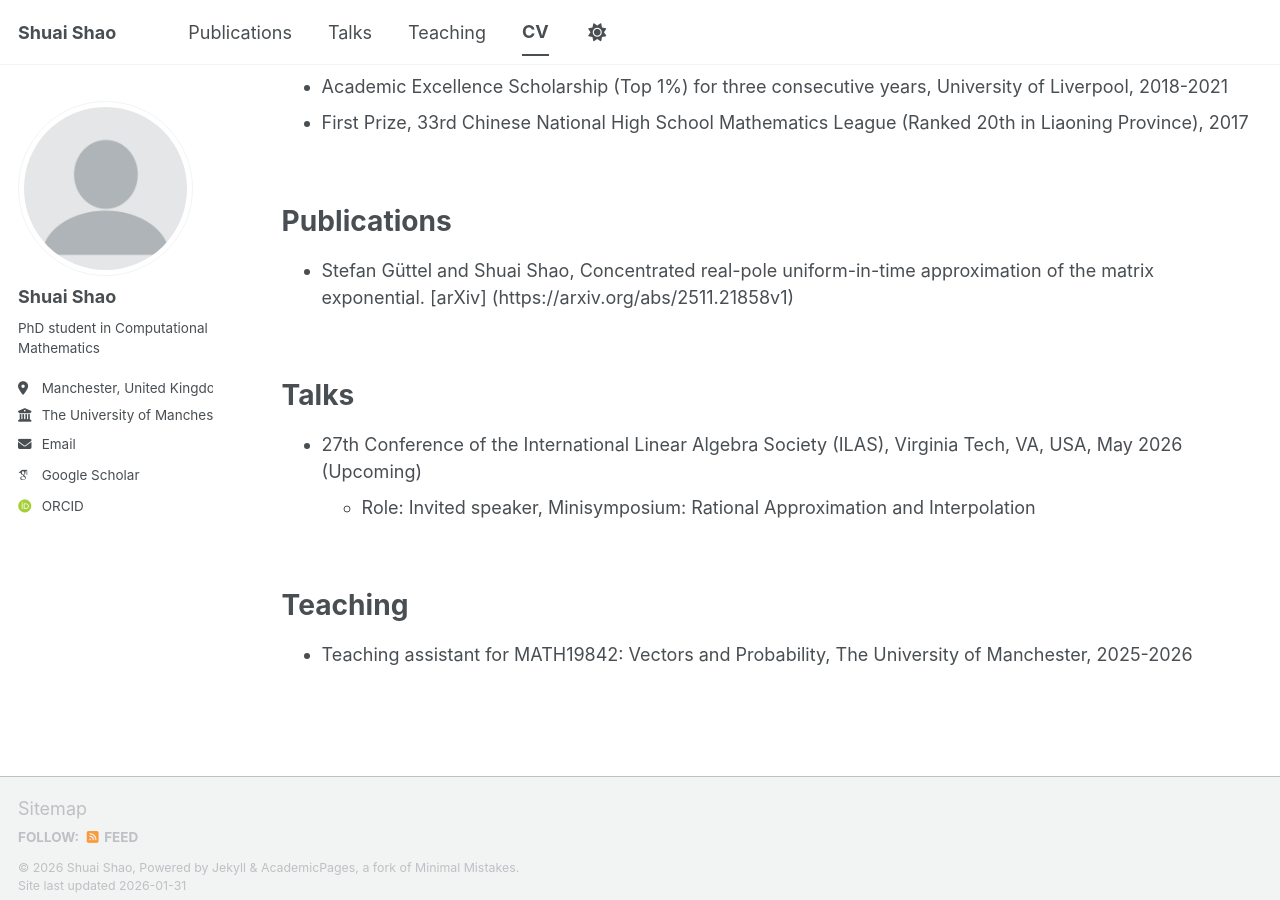
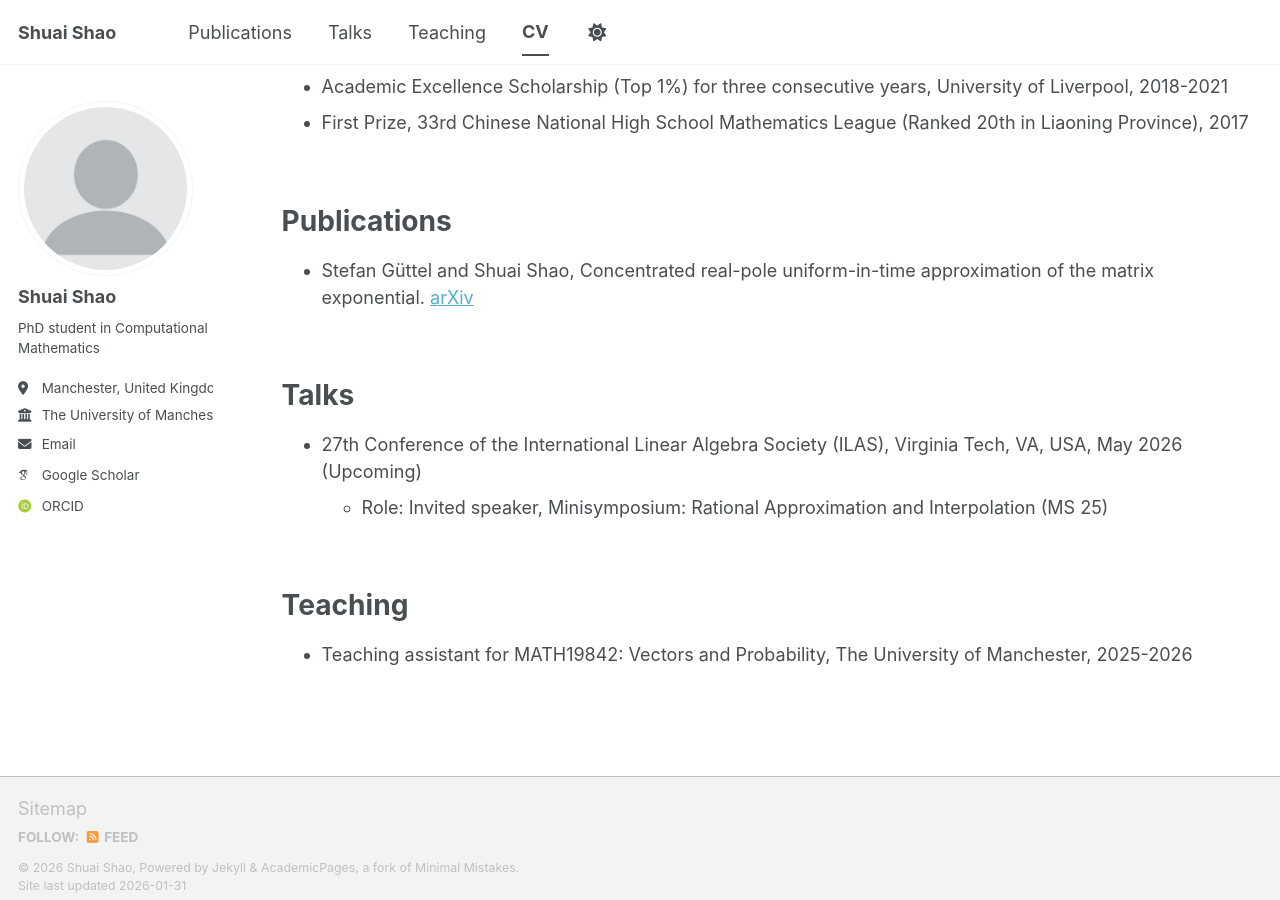
Before and after one commit to ShuaiShao-1203/ShuaiShao-1203.github.io, a Jekyll site: the page built from _pages/cv.md, in a window 1280 px wide and 900 px high, scrolled down 971 px. Built offline with Jekyll 4.4.1, drawn with Linux system fonts in a browser that asks for light colours; some web fonts are replaced; a script bundle is joined from its source files by our own code; library files that are not in the unit come from our copies.

Commit message:
Update cv.md

```diff
--- a/_pages/cv.md
+++ b/_pages/cv.md
@@ -49,14 +49,15 @@ HONORS AND AWARDS
 
 Publications
 ======
-* Stefan Güttel and Shuai Shao, Concentrated real-pole uniform-in-time approximation of the matrix exponential. [arXiv] (https://arxiv.org/abs/2511.21858v1)
+* Stefan Güttel and Shuai Shao, Concentrated real-pole uniform-in-time approximation of the matrix exponential.
+  <a href="https://arxiv.org/abs/2511.21858v1">arXiv</a>
 
 &nbsp;
 
 Talks
 ======
 * 27th Conference of the International Linear Algebra Society (ILAS), Virginia Tech, VA, USA, May 2026 (Upcoming)
-  * Role: Invited speaker, Minisymposium: Rational Approximation and Interpolation
+  * Role: Invited speaker, Minisymposium: Rational Approximation and Interpolation (MS 25)
 
 &nbsp;
 
```
